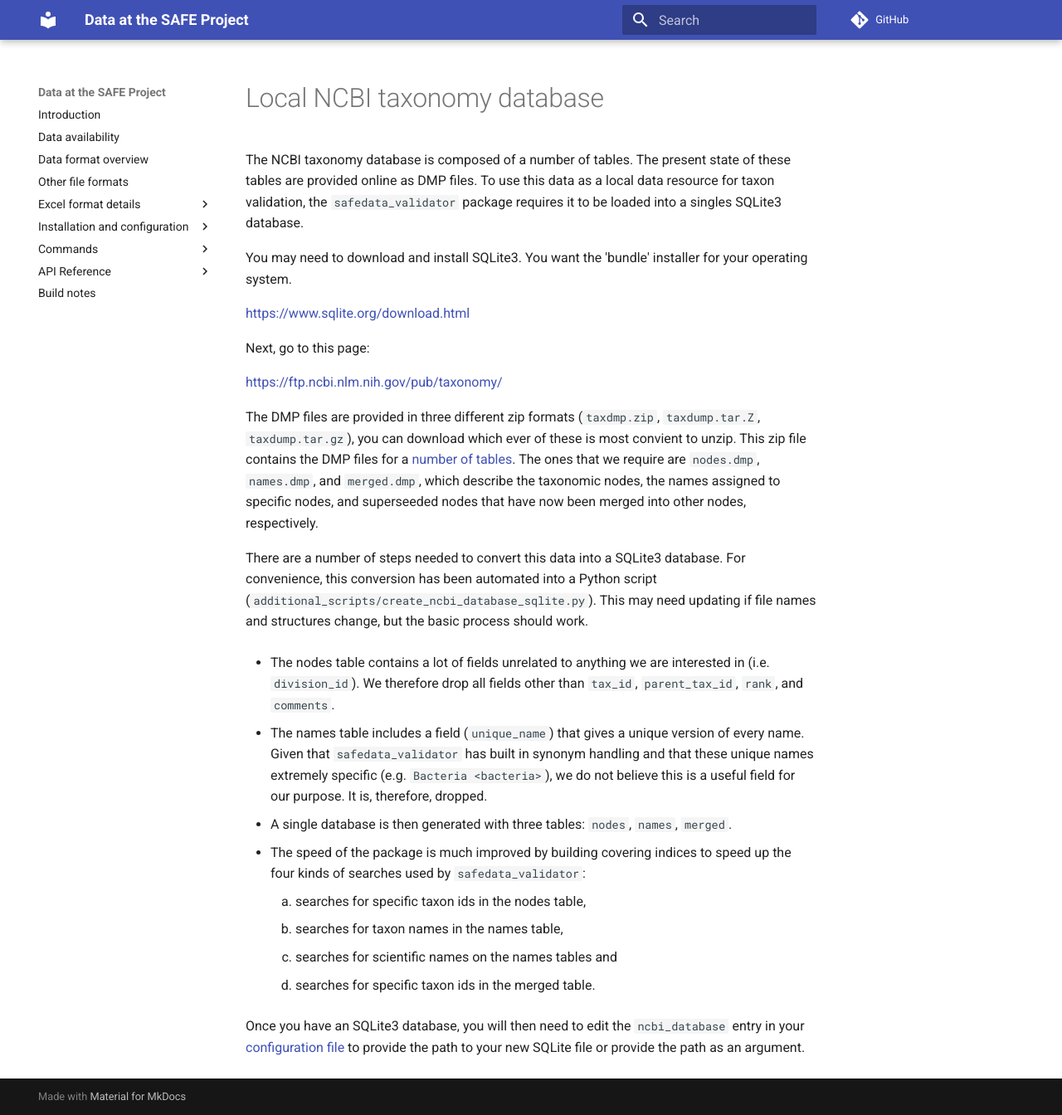
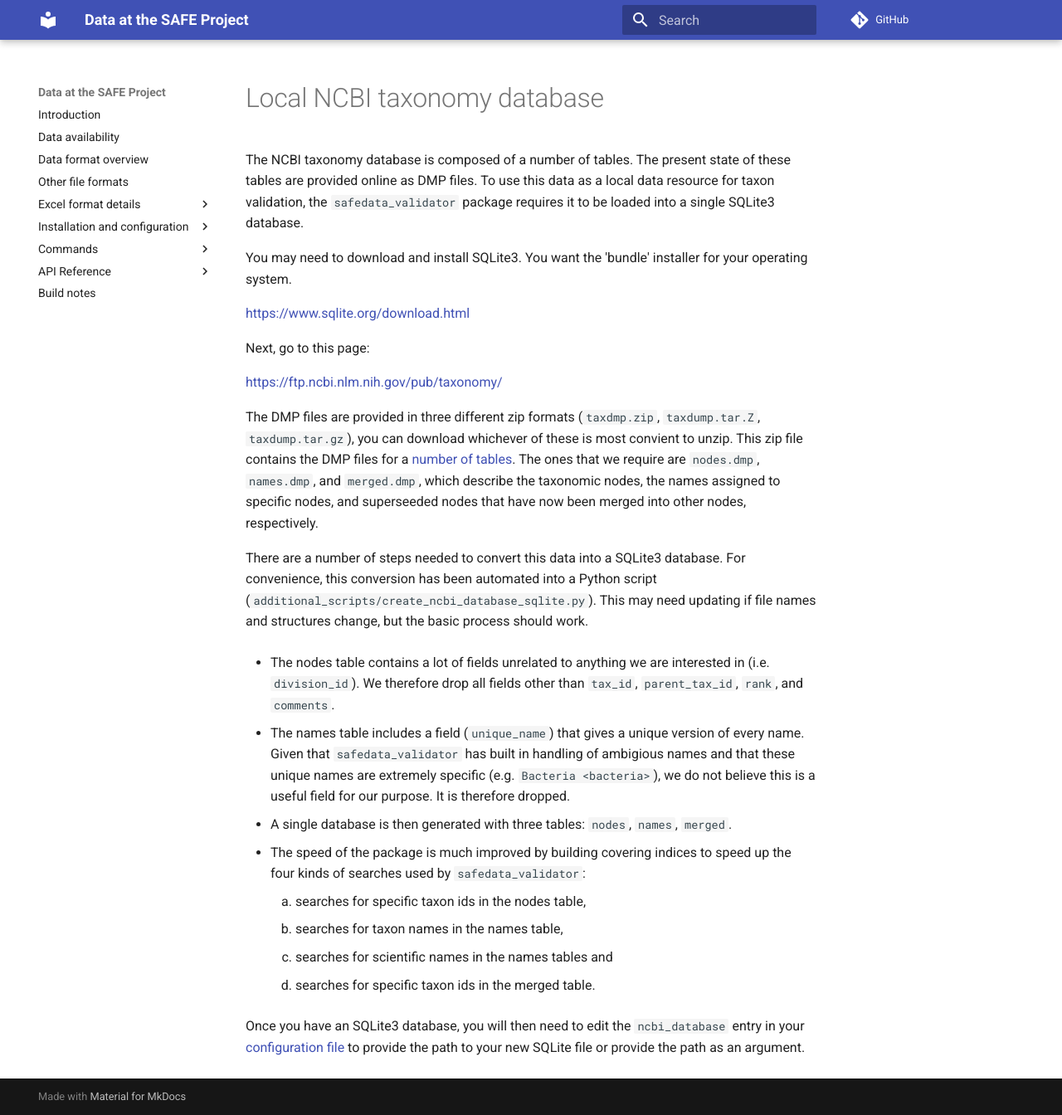
Before and after one commit to ImperialCollegeLondon/safedata_validator, an MkDocs documentation site: the page built from docs/install/build_local_ncbi.md, in a window 1280 px wide and 1344 px high. Shown: the whole window at 83% size. Built offline with MkDocs 1.6.1 and Material for MkDocs 9.7.7, drawn with Linux system fonts in a browser that asks for light colours; comment, search, counter and statistics services are not loaded.

Commit message:
Proof read docs

```diff
--- a/docs/install/build_local_ncbi.md
+++ b/docs/install/build_local_ncbi.md
@@ -3,7 +3,7 @@
 The NCBI taxonomy database is composed of a number of tables. The
 present state of these tables are provided online as DMP files. To use
 this data as a local data resource for taxon validation, the `safedata_validator`
-package requires it to be loaded into a singles SQLite3 database.
+package requires it to be loaded into a single SQLite3 database.
 
 You may need to download and install SQLite3. You want the 'bundle' installer
 for your operating system.
@@ -15,19 +15,16 @@ Next, go to this page:
 [https://ftp.ncbi.nlm.nih.gov/pub/taxonomy/](https://ftp.ncbi.nlm.nih.gov/pub/taxonomy/)
 
 The DMP files are provided in three different zip formats (`taxdmp.zip`, `taxdump.tar.Z`,
-`taxdump.tar.gz`), you can download which ever of these is most convient to unzip.
+`taxdump.tar.gz`), you can download whichever of these is most convient to unzip.
 This zip file contains the DMP files for a [number of tables](https://ftp.ncbi.nlm.nih.gov/pub/taxonomy/taxdump_readme.txt). The ones that we require are `nodes.dmp`, `names.dmp`, and `merged.dmp`, which
 describe the taxonomic nodes, the names assigned to specific nodes, and superseeded nodes that have
 now been merged into other nodes, respectively.
 
-There are a number of steps needed to convert this data into a SQLite3 database.
-For convenience, this conversion has been automated into a Python script
-(`additional_scripts/create_ncbi_database_sqlite.py`). This may need updating if file
-names and structures change, but the basic process should work.
+There are a number of steps needed to convert this data into a SQLite3 database. For convenience, this conversion has been automated into a Python script (`additional_scripts/create_ncbi_database_sqlite.py`). This may need updating if file names and structures change, but the basic process should work.
 
 * The nodes table contains a lot of fields unrelated to anything we are interested in (i.e. `division_id`). We therefore drop all fields other than `tax_id`, `parent_tax_id`, `rank`, and `comments`.
 
-* The names table includes a field (`unique_name`) that gives a unique version of every name. Given that `safedata_validator` has built in synonym handling and that these unique names extremely specific (e.g. `Bacteria <bacteria>`), we do not believe this is a useful field for our purpose. It is, therefore, dropped.
+* The names table includes a field (`unique_name`) that gives a unique version of every name. Given that `safedata_validator` has built in handling of ambigious names and that these unique names are extremely specific (e.g. `Bacteria <bacteria>`), we do not believe this is a useful field for our purpose. It is therefore dropped.
 
 * A single database is then generated with three tables: `nodes`, `names`, `merged`.
 
@@ -36,7 +33,7 @@ names and structures change, but the basic process should work.
 
       1.  searches for specific taxon ids in the nodes table,
       2.  searches for taxon names in the names table,
-      3.  searches for scientific names on the names tables and
+      3.  searches for scientific names in the names tables and
       4.  searches for specific taxon ids in the merged table.
 
 Once you have an SQLite3 database, you will then need to edit the `ncbi_database`
```
Also changed, not shown: docs/data_format/ncbi_taxa.md (+14 -11 lines).
